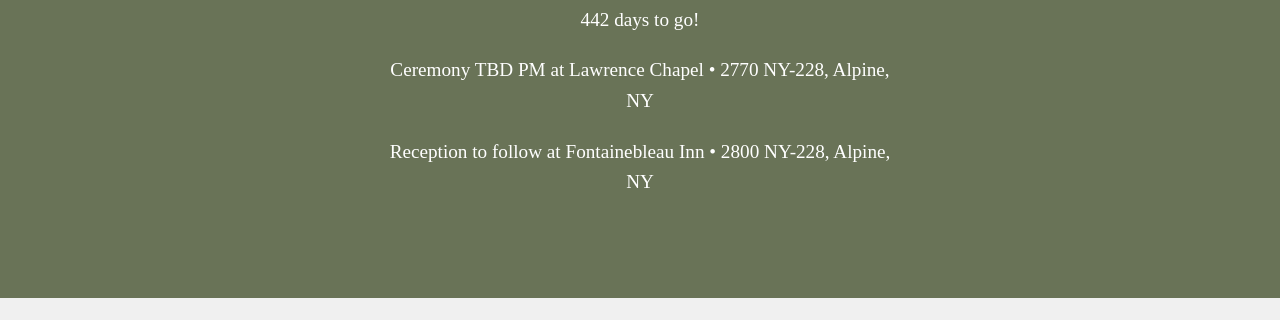
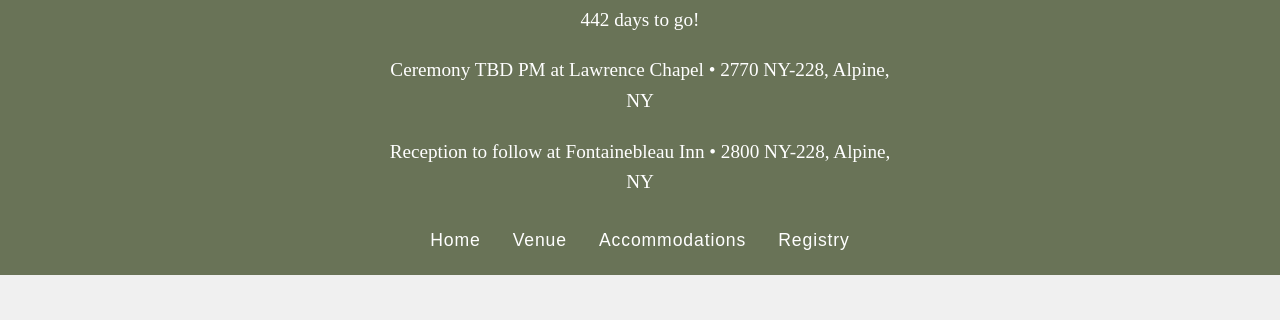
Before and after one commit to chrisco210/WeddingWebsite, a plain HTML site: page index.html in a window 1280 px wide. Shown: the part 354-674 px from the top of the page. Drawn offline with Linux system fonts and the light colour scheme; a web font is replaced by a local one.

Commit message:
Add navbar

```diff
--- a/index.html
+++ b/index.html
@@ -17,11 +17,17 @@
             Reception to follow at Fontainebleau Inn • 2800 NY-228, Alpine, NY
           </p>
         </section>
+        <nav class="nav-header">
+          <a href="#home">Home</a>
+          <a href="#venue">Venue</a>
+          <a href="#accommodations">Accommodations</a>
+          <a href="#registry">Registry</a>
+        </nav>
       </div>
     </div>
     <div id="content">
       <div class="container">
-        <h2>Venue Details</h2>
+        <h2 id="venue">Venue Details</h2>
         <p>
           Wedding ceremony will be held at Aug 15, 2026 TBD PM at the Lawrence
           Chapel, which is located at 2800 NY-228 Alpine NY, ~30 minutes from
@@ -48,7 +54,7 @@
           ></iframe>
           <p class="caption">Map of the wedding and reception venues</p>
         </div>
-        <h2>Accommodations</h2>
+        <h2 id="accommodations">Accommodations</h2>
         <p>
           There are
           <a
@@ -59,7 +65,7 @@
           people are interested. Alternatively, we suggest staying in Ithaca
           where we will set out a block of rooms, hotel TBD.
         </p>
-        <h2>Registry</h2>
+        <h2 id="registry">Registry</h2>
         <p>
           Your presence at our wedding is the greatest gift of all. Should you
           wish to honor us with a gift, we are registered at
--- a/style.css
+++ b/style.css
@@ -77,7 +77,7 @@ h2 {
   width: 100%;
   height: 100%;
   padding-top: 15vh;
-  padding-bottom: 10vh;
+  padding-bottom: 3vh;
   text-align: center;
   margin: 0;
 }
@@ -101,3 +101,24 @@ h2 {
   margin: 0 auto;
   height: auto; /* Let height be determined by content */
 }
+
+.nav-header {
+  margin-top: 2rem;
+  display: flex;
+  justify-content: center;
+  gap: 2rem;
+}
+
+.nav-header a {
+  color: #fff;
+  text-decoration: none;
+  font-family: "Tenor Sans", sans-serif;
+  font-size: 1.1rem;
+  letter-spacing: 0.05em;
+  transition: color 0.2s;
+}
+
+.nav-header a:hover {
+  color: #e0e0e0;
+  text-decoration: underline;
+}
```
